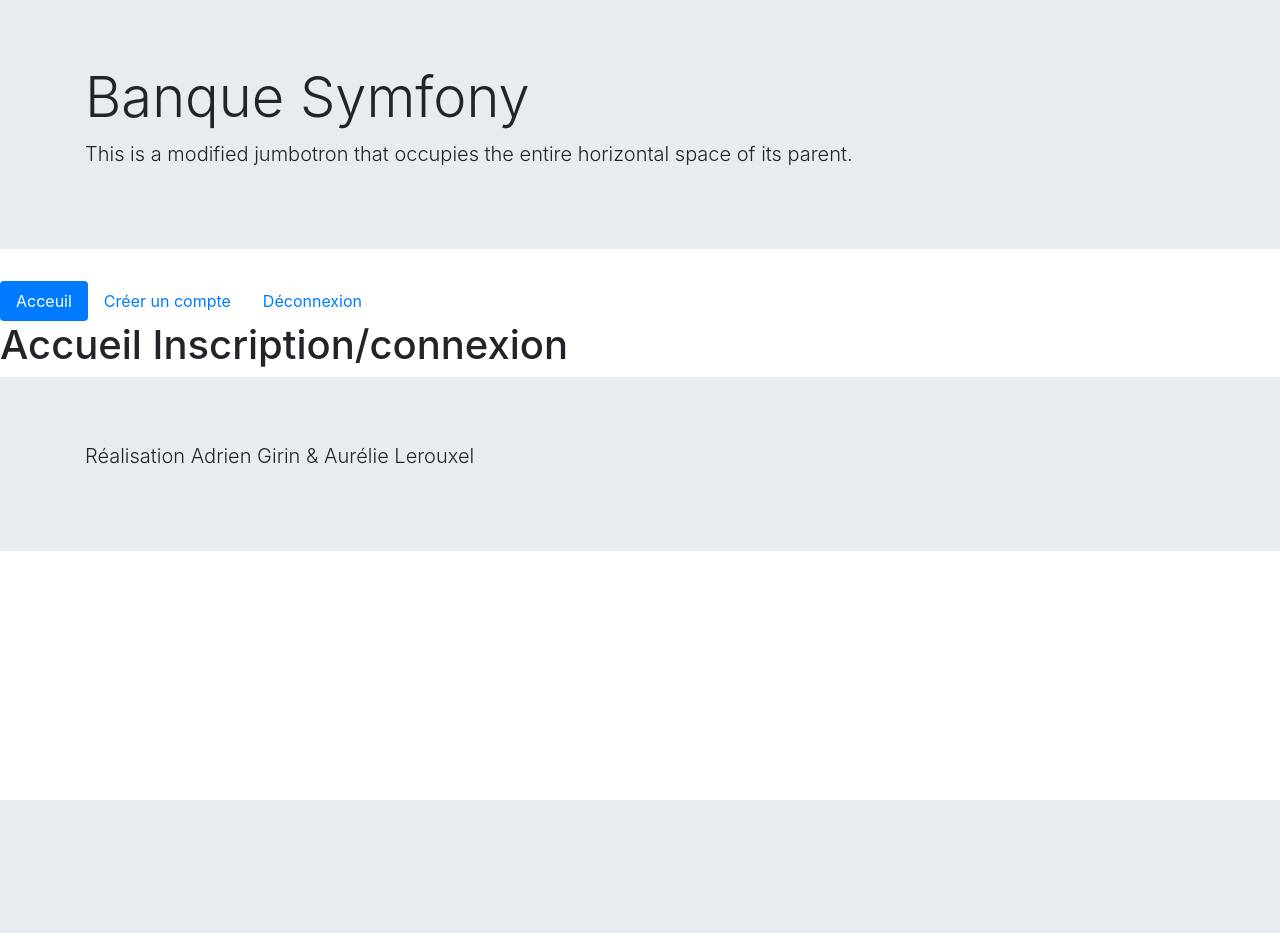
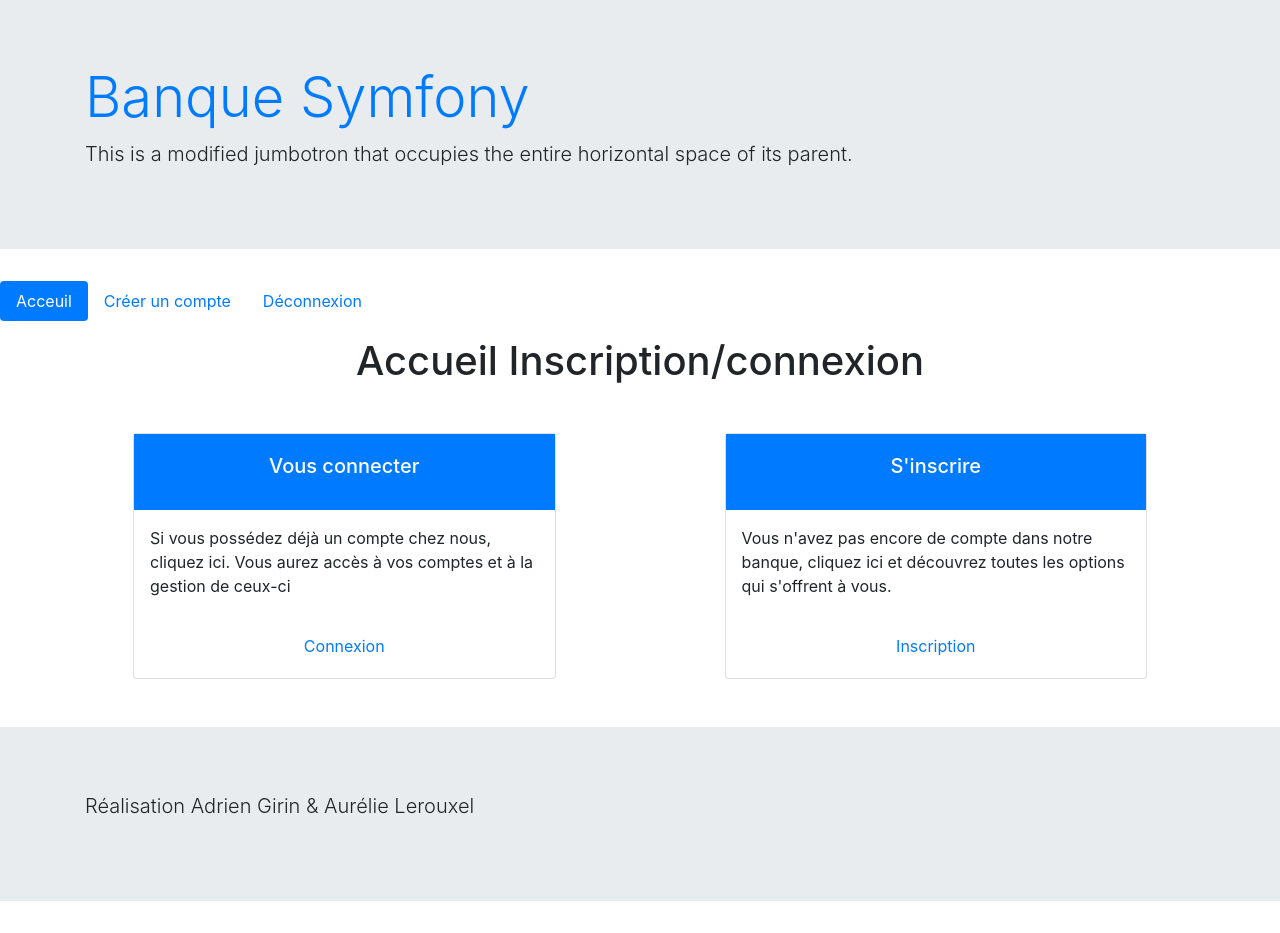
Before and after one commit to aurelielerouxel/banque_symfony, a Symfony app: template templates/bank/index.html.twig in a window 1280 px wide. Before the commit the page ends 800 px from the top, so only its background shows below. Run offline with Twig, Linux system fonts and the light colour scheme; the template is opened without the code that fills it, so the values that code supplies are empty; some libraries are stand-ins or nearby versions.

Commit message:
home login and registation links

```diff
--- a/templates/bank/index.html.twig
+++ b/templates/bank/index.html.twig
@@ -3,6 +3,33 @@
 {% block title %}Accueil - Banque{% endblock %}
 
 {% block main %}
-<h1>Accueil Inscription/connexion</h1>
+    <div class="container">
+    <h1 class="m-3 text-center">Accueil Inscription/connexion</h1>
 
+        <div class="row m-5 d-flex justify-content-between">
+            <div class="card col-md-5 p-0">
+                <div class="card-body bg-primary text-white m-0">
+                    <h5 class="card-title text-center">Vous connecter</h5>
+                </div>
+                <div>
+                    <p class="card-text p-3">Si vous possédez déjà un compte chez nous, cliquez ici. Vous aurez accès à vos comptes et à la gestion de ceux-ci</p>
+                </div>
+                <div class="card-body text-center">
+                    <a href="#" class="card-link">Connexion</a>
+                </div>
+            </div>
+
+            <div class="card col-md-5 p-0">
+                <div class="card-body bg-primary text-white m-0">
+                    <h5 class="card-title text-center">S'inscrire</h5>
+                </div>
+                <div>
+                    <p class="card-text p-3">Vous n'avez pas encore de compte dans notre banque, cliquez ici et découvrez toutes les options qui s'offrent à vous.</p>
+                </div>
+                <div class="card-body text-center">
+                    <a href="signUp" class="card-link">Inscription</a>
+                </div>
+            </div>
+        </div>
+    </div>
 {% endblock %}
--- a/templates/template.html.twig
+++ b/templates/template.html.twig
@@ -4,7 +4,7 @@
 
     <header class="jumbotron jumbotron-fluid">
     <section class="container">
-        <h1 class="display-4">Banque Symfony</h1>
+        <h1 class="display-4 text-primary">Banque Symfony</h1>
         <p class="lead">This is a modified jumbotron that occupies the entire horizontal space of its parent.</p>
     </section>
     </header>
@@ -14,7 +14,7 @@
             <a class="nav-link active" href="{{ path("index") }}">Acceuil</a>
         </li>
         <li class="nav-item">
-            <a class="nav-link" href="#">Créer un compte</a>
+            <a class="nav-link" href="signUp">Créer un compte</a>
         </li>
         <li class="nav-item">
             <a class="nav-link" href="#">Déconnexion</a>
```
